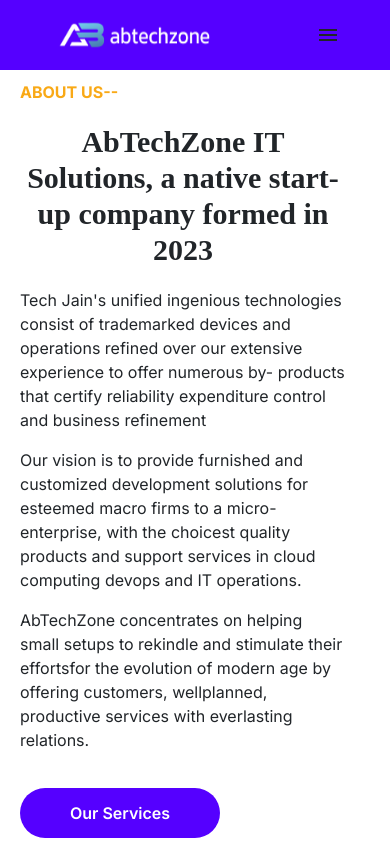
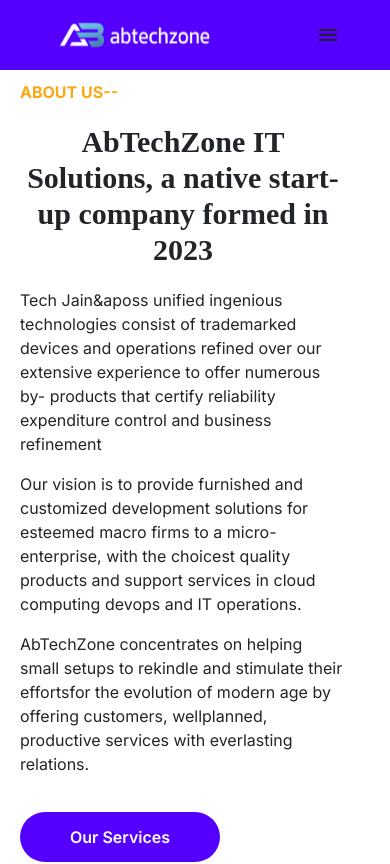
Before and after one commit to abtechzone01/CompanySite, a Next.js app: page /about in a window 390 px wide. Shown: the top 864 px of the page. Built offline with nearby package versions, Linux system fonts and the light colour scheme; a web font is replaced by a local one.

Commit message:
working on mobile view

```diff
--- a/src/app/about/page.js
+++ b/src/app/about/page.js
@@ -16,7 +16,7 @@
               AbTechZone IT Solutions, a native start-up company formed in 2023
             </h1>
             <p>
-              Tech Jain's unified ingenious technologies consist of trademarked
+              Tech Jain&aposs unified ingenious technologies consist of trademarked
               devices and operations refined over our extensive experience to
               offer numerous by- products that certify reliability expenditure
               control and business refinement
```
